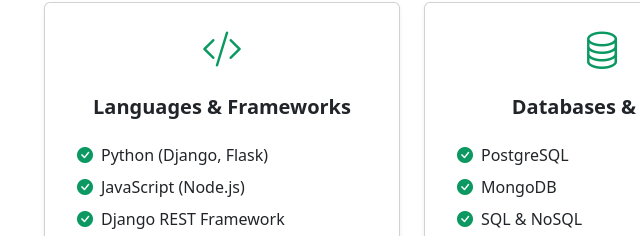
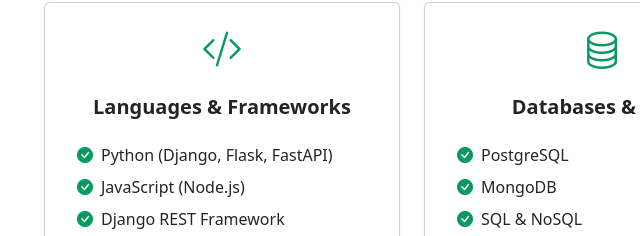
Before and after one commit to PrashantMhrzn/PrashantMhrzn.github.io, a plain HTML site: page index.html in a window 1280 px wide. Shown: the part 1990-2226 px from the top of the page, 38-678 px from the left. Drawn offline with nearby package versions, Linux system fonts and the light colour scheme.

Commit message:
Updated skills section

```diff
--- a/index.html
+++ b/index.html
@@ -130,7 +130,7 @@
             <i class="bi bi-code-slash text-custom fs-1 mb-3"></i>
             <h5 class="fw-bold">Languages & Frameworks</h5>
             <ul class="list-unstyled mt-3">
-              <li><i class="bi bi-check-circle-fill text-custom me-2"></i>Python (Django, Flask)</li>
+              <li><i class="bi bi-check-circle-fill text-custom me-2"></i>Python (Django, Flask, FastAPI)</li>
               <li><i class="bi bi-check-circle-fill text-custom me-2"></i>JavaScript (Node.js)</li>
               <li><i class="bi bi-check-circle-fill text-custom me-2"></i>Django REST Framework</li>
               <li><i class="bi bi-check-circle-fill text-custom me-2"></i>REST APIs</li>
```
